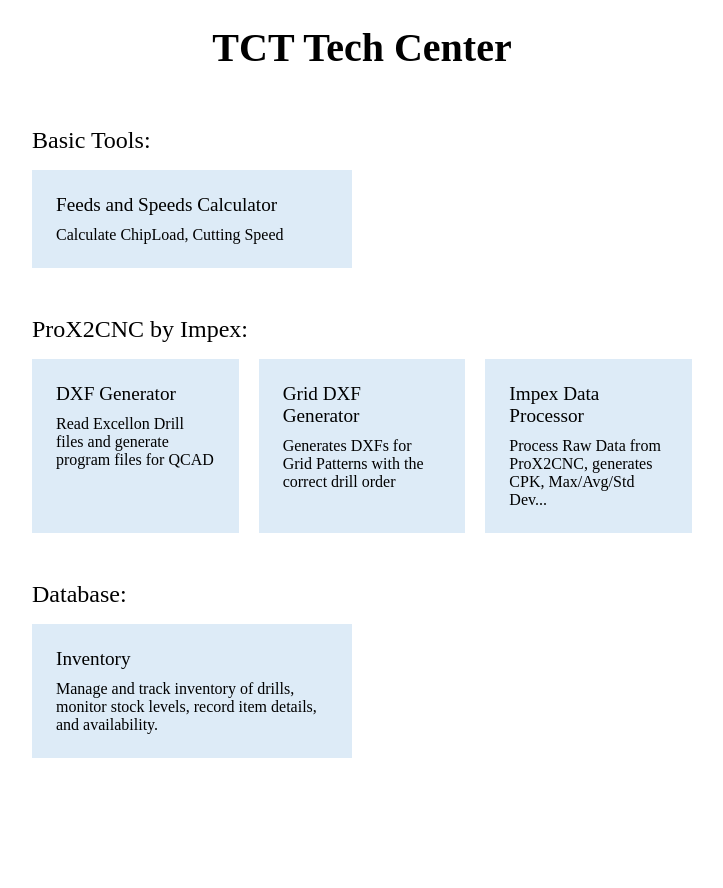
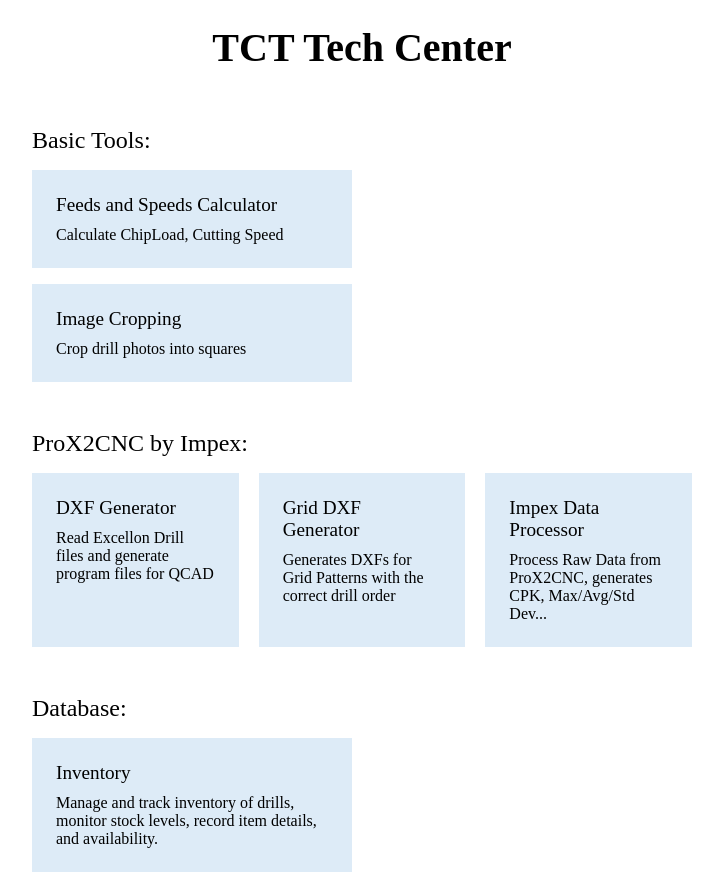
Before and after one commit to tct-tech/main, a React (Vite) app: page / in a window 1280 px wide. Shown: the whole page, without its empty margins (278-1001 px from the left). Before the commit the page ends 800 px from the top, so only its background shows below. Built offline with nearby package versions, Linux system fonts and the light colour scheme.

Commit message:
add Picrop

```diff
--- a/src/App.jsx
+++ b/src/App.jsx
@@ -13,6 +13,11 @@
             title='Feeds and Speeds Calculator'
             descr='Calculate ChipLoad, Cutting Speed'
             URL='https://tct-tech.github.io/fs-calc'
+          />
+          <Block
+            title='Image Cropping'
+            descr='Crop drill photos into squares'
+            URL='https://jruva.github.io/Picrop'
           />
         </div>
         <div className='subsection'>
```
